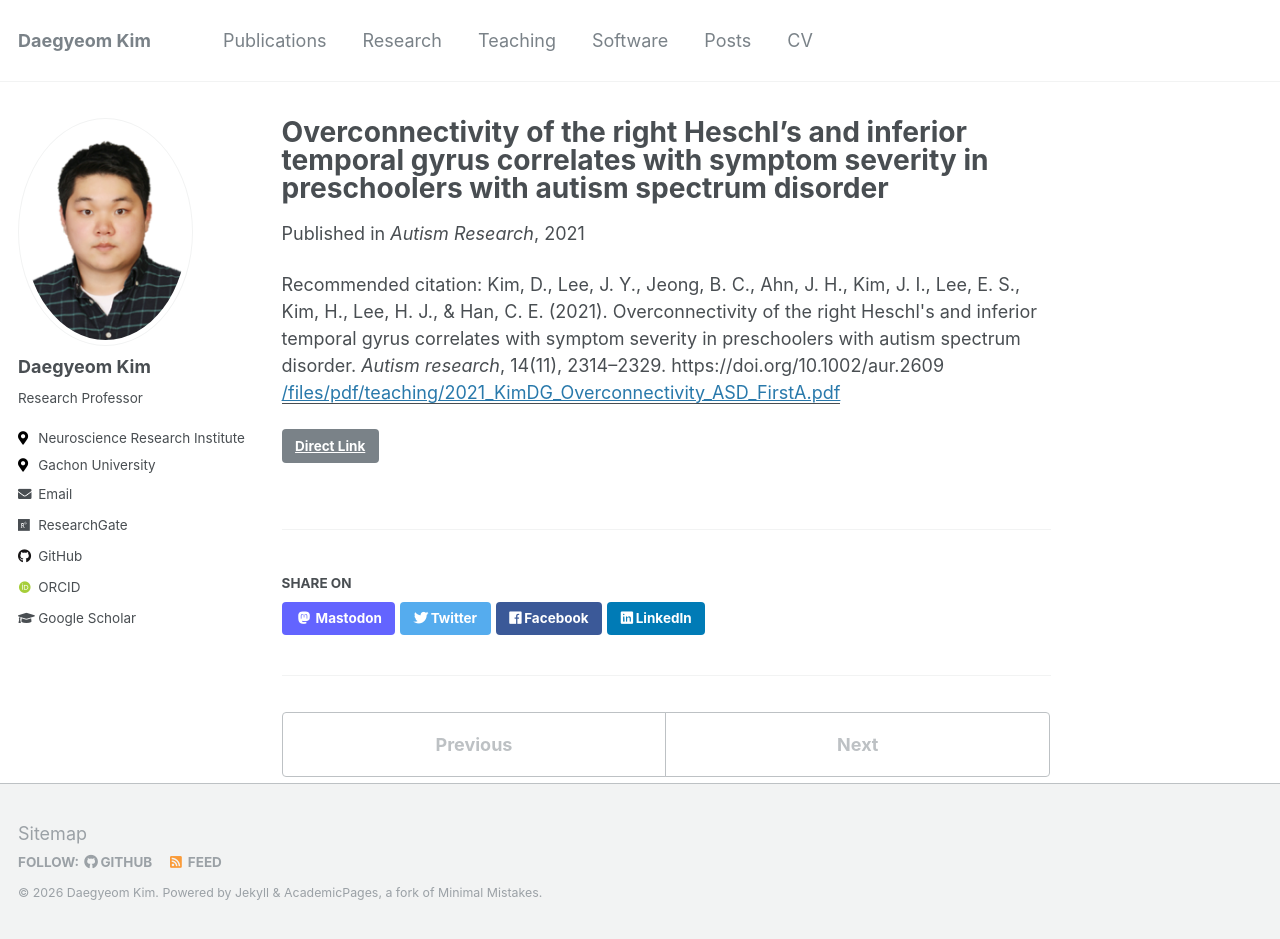
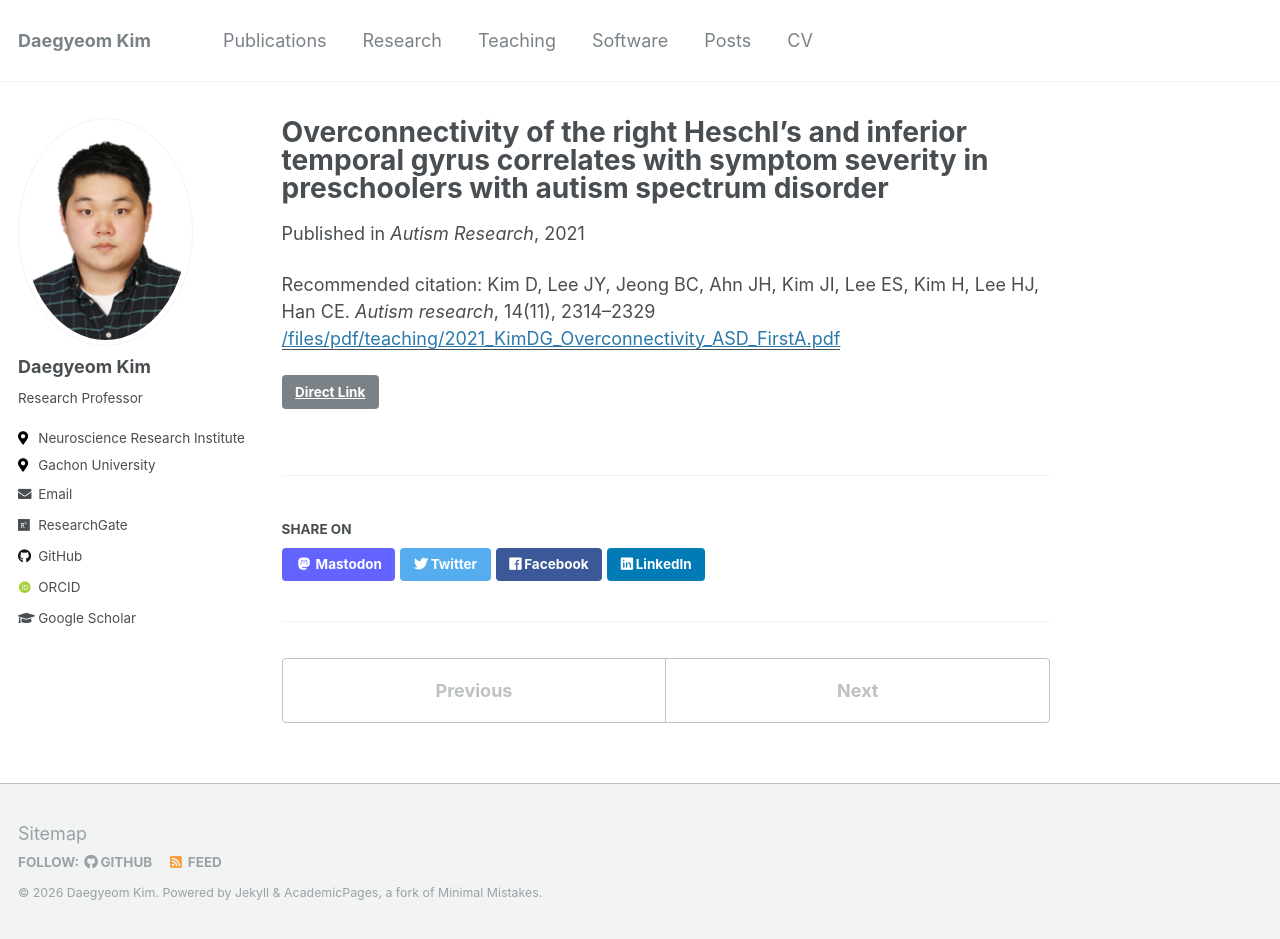
Before and after one commit to dgyeomkim/dgyeomkim.github.io, a Jekyll site: the page built from _publications/2021-autism.md, in a window 1280 px wide and 939 px high. Built offline with Jekyll 4.4.1, drawn with Linux system fonts in a browser that asks for light colours; some web fonts are replaced.

Commit message:
Update 2021-autism.md

```diff
--- a/_publications/2021-autism.md
+++ b/_publications/2021-autism.md
@@ -6,5 +6,5 @@ date: 2021-09-16
 venue: 'Autism Research'
 paperurl: '/files/pdf/teaching/2021_KimDG_Overconnectivity_ASD_FirstA.pdf'
 link: 'https://doi.org/10.1002/aur.2609'
-citation: "Kim, D., Lee, J. Y., Jeong, B. C., Ahn, J. H., Kim, J. I., Lee, E. S., Kim, H., Lee, H. J., & Han, C. E. (2021). Overconnectivity of the right Heschl's and inferior temporal gyrus correlates with symptom severity in preschoolers with autism spectrum disorder. <i>Autism research</i>, 14(11), 2314–2329. https://doi.org/10.1002/aur.2609"
+citation: "Kim D, Lee JY, Jeong BC, Ahn JH, Kim JI, Lee ES, Kim H, Lee HJ, Han CE. <i>Autism research</i>, 14(11), 2314–2329"
 ---
```
